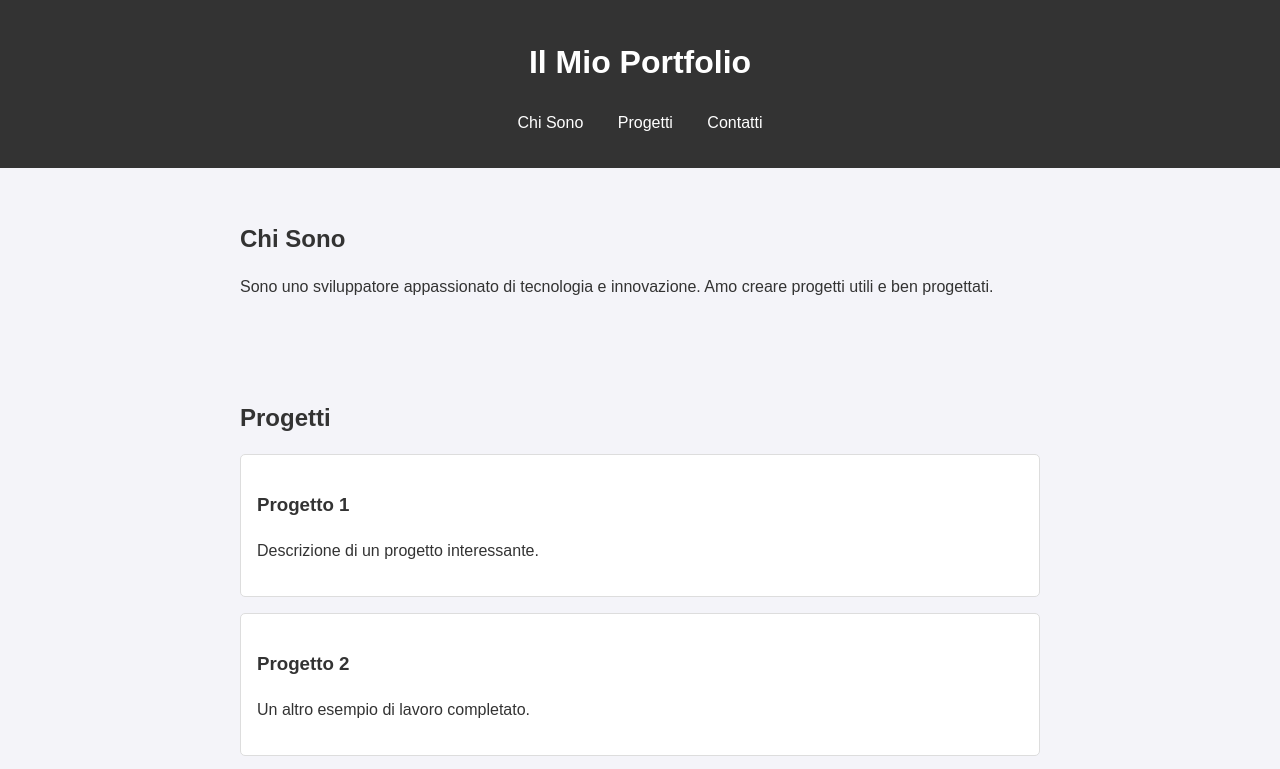
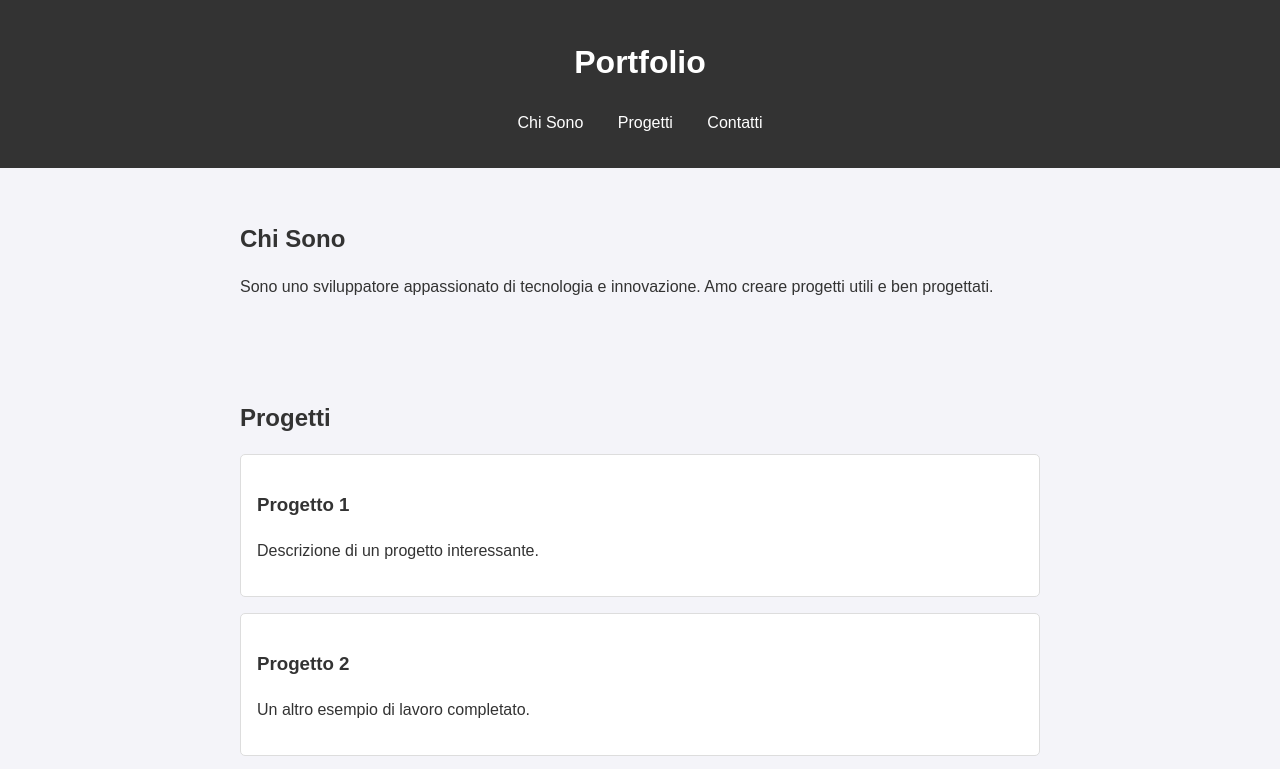
Before and after one commit to fily1212/portfolio, a plain HTML site: page index.html in a window 1280 px wide. Shown: the top 769 px of the page. Drawn offline with Linux system fonts and the light colour scheme.

Commit message:
cambio titolo

```diff
--- a/index.html
+++ b/index.html
@@ -8,7 +8,7 @@
 </head>
 <body>
     <header>
-        <h1>Il Mio Portfolio</h1>
+        <h1>Portfolio</h1>
         <nav>
             <ul>
                 <li><a href="#about">Chi Sono</a></li>
```
